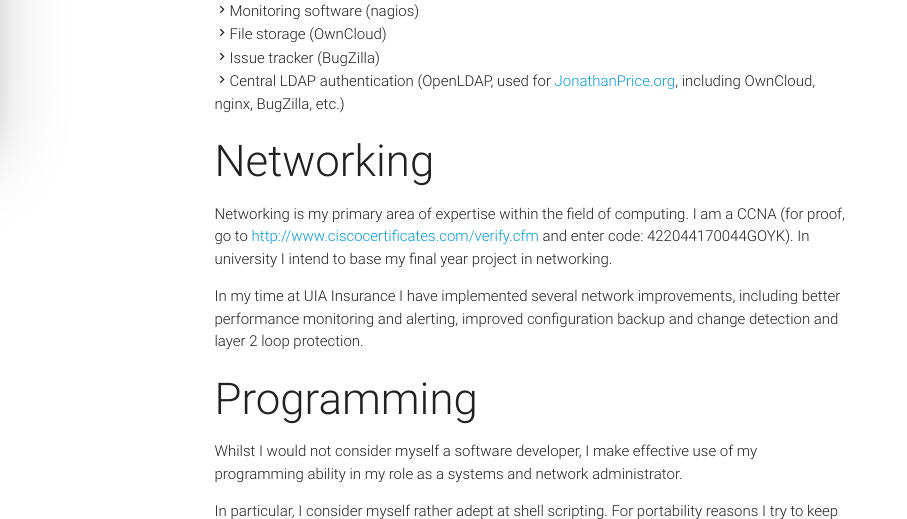
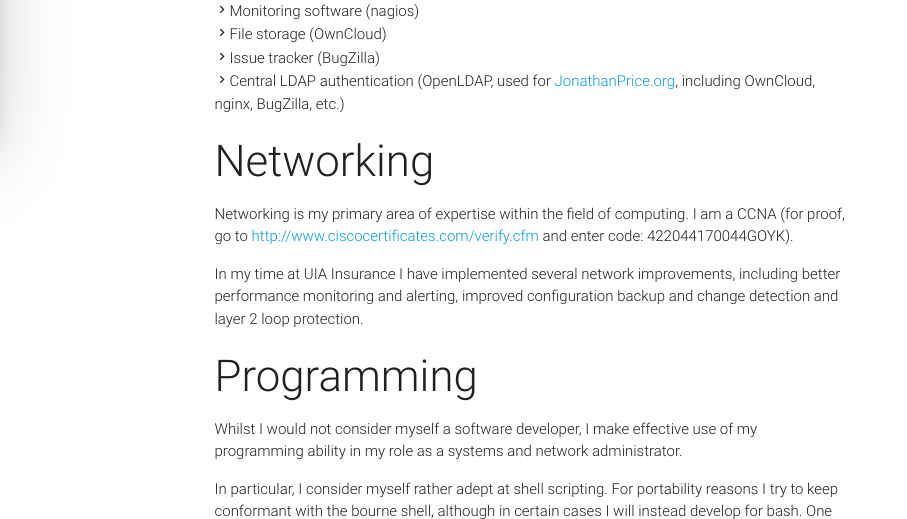
Before and after one commit to Pricetx/jonathanprice.uk, a PHP site: page /computing/ in a window 1280 px wide. Shown: the part 742-1261 px from the top of the page, without its empty margins (0-907 px from the left). Run offline with PHP 8.4, Linux system fonts and the light colour scheme; some libraries are stand-ins or nearby versions.

Commit message:
Remove message about university in future tense

```diff
--- a/computing/index.php
+++ b/computing/index.php
@@ -50,7 +50,6 @@
               <p class="light grey-text text-darken-4">
                 Networking is my primary area of expertise within the field of computing. I am a CCNA (for proof, go to <a href="http://www.ciscocertificates.com/verify.cfm">http://www.ciscocertificates.com/verify.cfm</a>
                 and enter code: 422044170044GOYK).
-                In university I intend to base my final year project in networking.
               </p>
 
               <p class="light grey-text text-darken-4">
```
